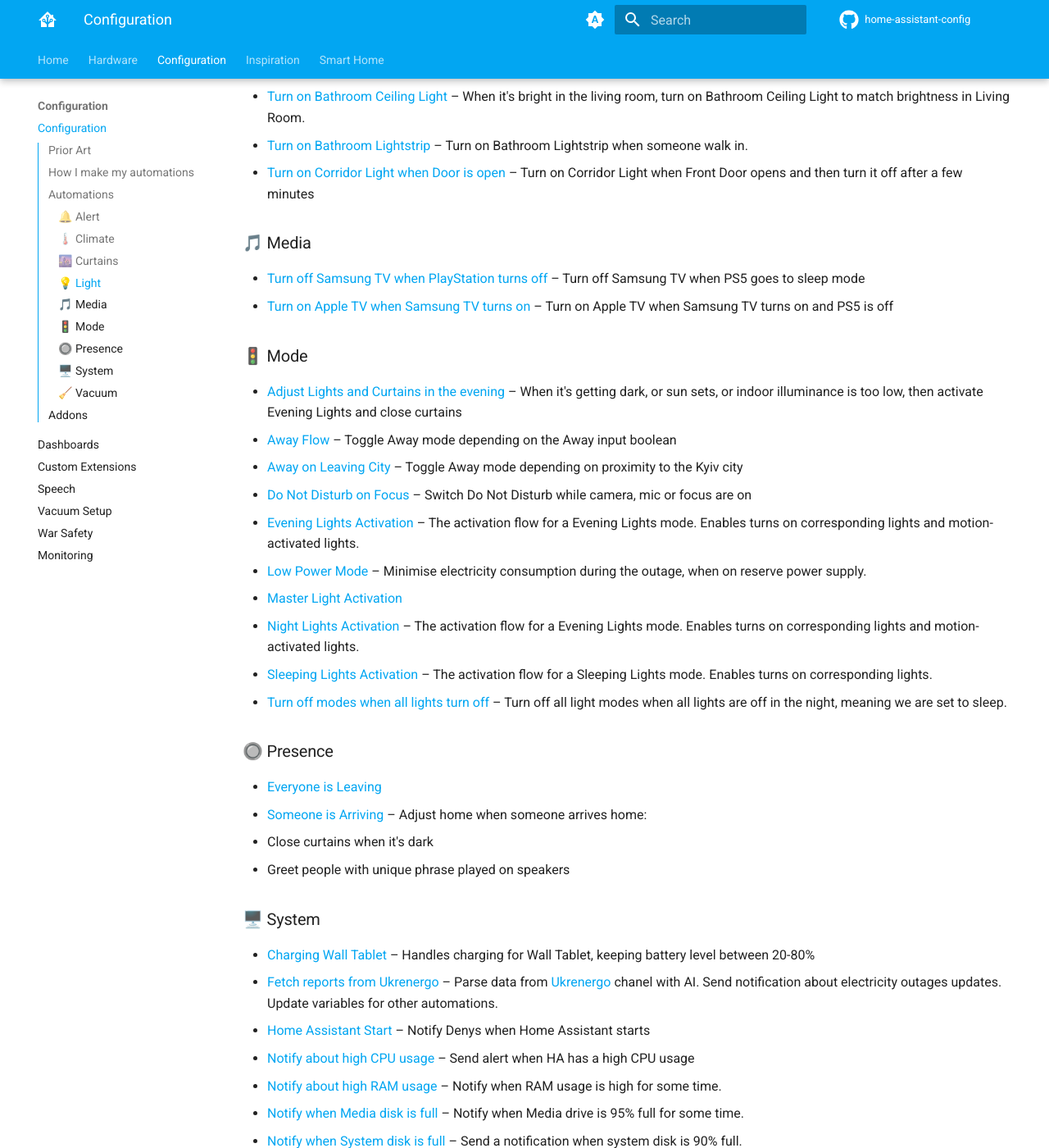
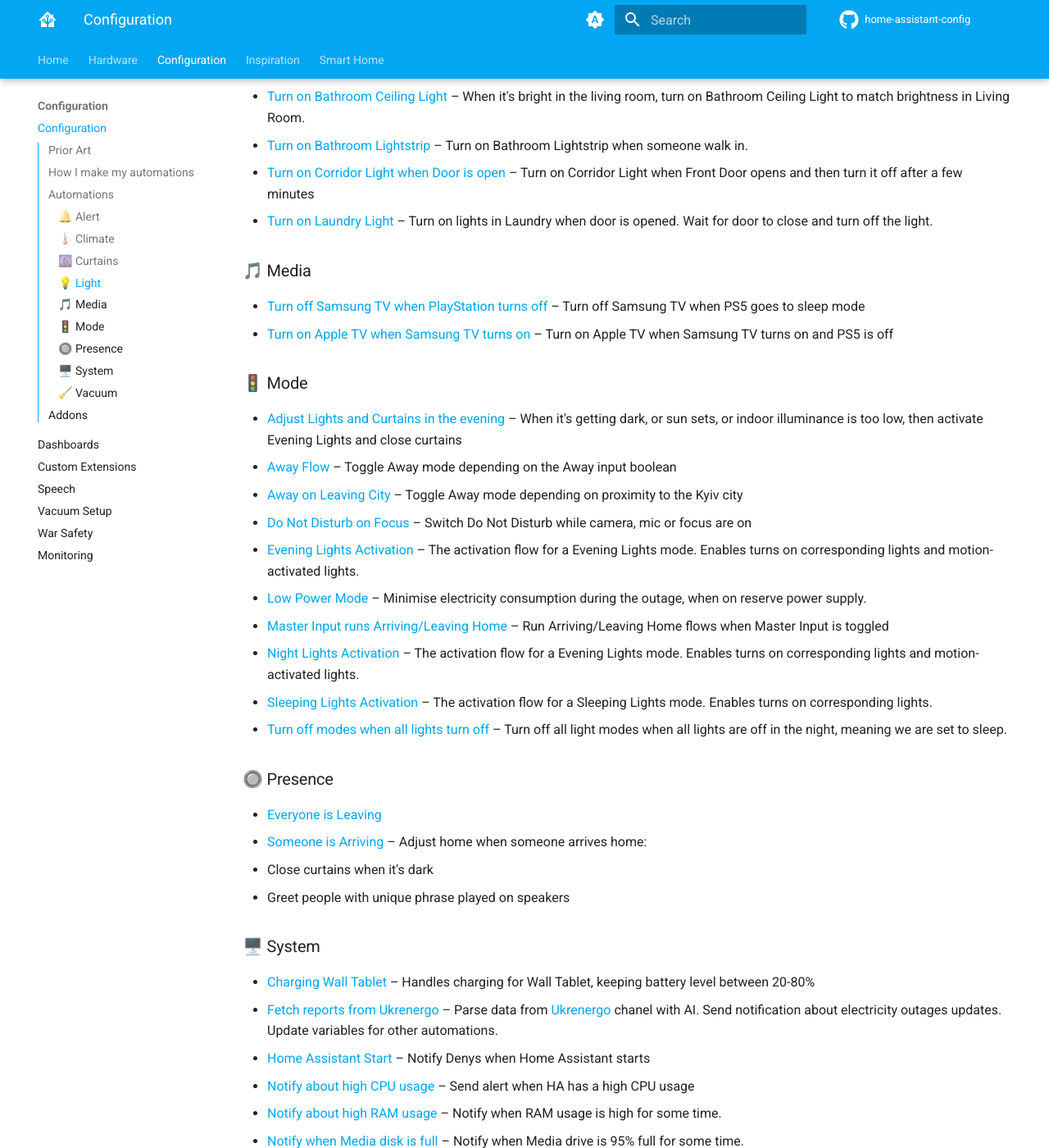
Before and after one commit to denysdovhan/home-assistant-config, an MkDocs documentation site: the page built from docs/config/index.md, in a window 1280 px wide and 1400 px high, scrolled down 2979 px. Shown: the whole window at 82% size. Built offline with MkDocs 1.6.1 and Material for MkDocs 9.7.7, drawn with Linux system fonts in a browser that asks for light colours; comment, search, counter and statistics services are not loaded; some of the changed text lies outside the part shown.

Commit message:
docs: Update docs

```diff
--- a/docs/config/index.md
+++ b/docs/config/index.md
@@ -68,7 +68,7 @@ Total number of automations: **63**️
 - [Calibrate Cabinet Right TRV temperature](https://github.com/denysdovhan/home-assistant-config/blob/9ff2a365ae41e27ddb5c0d6074cc071df4f6adf8/automations.yaml#L1518) – Calibrate TRV temperature with external sensor.
 - [Calibrate Living Room TRV temperature](https://github.com/denysdovhan/home-assistant-config/blob/9ff2a365ae41e27ddb5c0d6074cc071df4f6adf8/automations.yaml#L1482) – Calibrate TRV temperature with external sensor.
 - [Suggest turning on AC when it's hot](https://github.com/denysdovhan/home-assistant-config/blob/9ff2a365ae41e27ddb5c0d6074cc071df4f6adf8/automations.yaml#LNone) – When temperature raises over certain level, send an actionable notification for turning on ACs
-- [Toggle dehumidifiers when we sleep](https://github.com/denysdovhan/home-assistant-config/blob/9ff2a365ae41e27ddb5c0d6074cc071df4f6adf8/automations.yaml#L2477) – Turn off Bathroom and Laundry dehumidifiers when we sleep and turn them on in the morning.
+- [Toggle dehumidifiers when we sleep](https://github.com/denysdovhan/home-assistant-config/blob/9ff2a365ae41e27ddb5c0d6074cc071df4f6adf8/automations.yaml#L2452) – Turn off Bathroom and Laundry dehumidifiers when we sleep and turn them on in the morning.
 - [Turn on fan when someone is on the toilet](https://github.com/denysdovhan/home-assistant-config/blob/9ff2a365ae41e27ddb5c0d6074cc071df4f6adf8/automations.yaml#L1058) – When someone sits in the toilet, then turn on the fan. Turn off fan when person leaves.
 - [Turn on heaters during heating season](https://github.com/denysdovhan/home-assistant-config/blob/9ff2a365ae41e27ddb5c0d6074cc071df4f6adf8/automations.yaml#L563) – Turn on/off heaters when weather is getting cold/warm
 
@@ -80,17 +80,18 @@ Total number of automations: **63**️
 
 ### 💡 Light
 
-- [Motion-activated lights in Bedroom](https://github.com/denysdovhan/home-assistant-config/blob/9ff2a365ae41e27ddb5c0d6074cc071df4f6adf8/automations.yaml#L2314) – Turn on Lights in Bedroom based on presence and current activated light mode.
-- [Motion-activated lights in Cabinet](https://github.com/denysdovhan/home-assistant-config/blob/9ff2a365ae41e27ddb5c0d6074cc071df4f6adf8/automations.yaml#L2249) – Turn on Lights in Cabinet based on presence and current activated light mode.
-- [Presence Simulation in Away Mode](https://github.com/denysdovhan/home-assistant-config/blob/9ff2a365ae41e27ddb5c0d6074cc071df4f6adf8/automations.yaml#L1952) – Toggle Presence Simulation during Night in Away Mode
-- [Suggest activating Night Lights](https://github.com/denysdovhan/home-assistant-config/blob/9ff2a365ae41e27ddb5c0d6074cc071df4f6adf8/automations.yaml#L2374) – At the deep evening, send a notification suggesting to activate Night Lights mode.
+- [Motion-activated lights in Bedroom](https://github.com/denysdovhan/home-assistant-config/blob/9ff2a365ae41e27ddb5c0d6074cc071df4f6adf8/automations.yaml#L2289) – Turn on Lights in Bedroom based on presence and current activated light mode.
+- [Motion-activated lights in Cabinet](https://github.com/denysdovhan/home-assistant-config/blob/9ff2a365ae41e27ddb5c0d6074cc071df4f6adf8/automations.yaml#L2224) – Turn on Lights in Cabinet based on presence and current activated light mode.
+- [Presence Simulation in Away Mode](https://github.com/denysdovhan/home-assistant-config/blob/9ff2a365ae41e27ddb5c0d6074cc071df4f6adf8/automations.yaml#L1927) – Toggle Presence Simulation during Night in Away Mode
+- [Suggest activating Night Lights](https://github.com/denysdovhan/home-assistant-config/blob/9ff2a365ae41e27ddb5c0d6074cc071df4f6adf8/automations.yaml#L2349) – At the deep evening, send a notification suggesting to activate Night Lights mode.
 - [Turn off Bathroom lights](https://github.com/denysdovhan/home-assistant-config/blob/9ff2a365ae41e27ddb5c0d6074cc071df4f6adf8/automations.yaml#L1821) – When no one is in Bathroom, but the lights are still on, then turn them off.
-- [Turn off Bedroom lights](https://github.com/denysdovhan/home-assistant-config/blob/9ff2a365ae41e27ddb5c0d6074cc071df4f6adf8/automations.yaml#L2350) – Turn off lights in Bedroom when motion sensor doesn't detect any motion for long period of time.
-- [Turn off Cabinet lights](https://github.com/denysdovhan/home-assistant-config/blob/9ff2a365ae41e27ddb5c0d6074cc071df4f6adf8/automations.yaml#L2290) – Turn off lights in Cabinet when motion sensor doesn't detect any motion for long period of time.
+- [Turn off Bedroom lights](https://github.com/denysdovhan/home-assistant-config/blob/9ff2a365ae41e27ddb5c0d6074cc071df4f6adf8/automations.yaml#L2325) – Turn off lights in Bedroom when motion sensor doesn't detect any motion for long period of time.
+- [Turn off Cabinet lights](https://github.com/denysdovhan/home-assistant-config/blob/9ff2a365ae41e27ddb5c0d6074cc071df4f6adf8/automations.yaml#L2265) – Turn off lights in Cabinet when motion sensor doesn't detect any motion for long period of time.
 - [Turn off Corridor Light When Door is Closed](https://github.com/denysdovhan/home-assistant-config/blob/9ff2a365ae41e27ddb5c0d6074cc071df4f6adf8/automations.yaml#L1694) – Turn off Corridor Light when Front Door closes. If the light is still on, then send a notification with an action to turn off the light.
-- [Turn on Bathroom Ceiling Light](https://github.com/denysdovhan/home-assistant-config/blob/9ff2a365ae41e27ddb5c0d6074cc071df4f6adf8/automations.yaml#L2042) – When it's bright in the living room, turn on Bathroom Ceiling Light to match brightness in Living Room.
-- [Turn on Bathroom Lightstrip](https://github.com/denysdovhan/home-assistant-config/blob/9ff2a365ae41e27ddb5c0d6074cc071df4f6adf8/automations.yaml#L1982) – Turn on Bathroom Lightstrip when someone walk in.
+- [Turn on Bathroom Ceiling Light](https://github.com/denysdovhan/home-assistant-config/blob/9ff2a365ae41e27ddb5c0d6074cc071df4f6adf8/automations.yaml#L2017) – When it's bright in the living room, turn on Bathroom Ceiling Light to match brightness in Living Room.
+- [Turn on Bathroom Lightstrip](https://github.com/denysdovhan/home-assistant-config/blob/9ff2a365ae41e27ddb5c0d6074cc071df4f6adf8/automations.yaml#L1957) – Turn on Bathroom Lightstrip when someone walk in.
 - [Turn on Corridor Light when Door is open](https://github.com/denysdovhan/home-assistant-config/blob/9ff2a365ae41e27ddb5c0d6074cc071df4f6adf8/automations.yaml#L1666) – Turn on Corridor Light when Front Door opens and then turn it off after a few minutes
+- [Turn on Laundry Light](https://github.com/denysdovhan/home-assistant-config/blob/9ff2a365ae41e27ddb5c0d6074cc071df4f6adf8/automations.yaml#L2538) – Turn on lights in Laundry when door is opened. Wait for door to close and turn off the light.
 
 ### 🎵 Media
 
@@ -99,16 +100,16 @@ Total number of automations: **63**️
 
 ### 🚦 Mode
 
-- [Adjust Lights and Curtains in the evening](https://github.com/denysdovhan/home-assistant-config/blob/9ff2a365ae41e27ddb5c0d6074cc071df4f6adf8/automations.yaml#L2144) – When it's getting dark, or sun sets, or indoor illuminance is too low, then activate Evening Lights and close curtains
+- [Adjust Lights and Curtains in the evening](https://github.com/denysdovhan/home-assistant-config/blob/9ff2a365ae41e27ddb5c0d6074cc071df4f6adf8/automations.yaml#L2119) – When it's getting dark, or sun sets, or indoor illuminance is too low, then activate Evening Lights and close curtains
 - [Away Flow](https://github.com/denysdovhan/home-assistant-config/blob/9ff2a365ae41e27ddb5c0d6074cc071df4f6adf8/automations.yaml#L1772) – Toggle Away mode depending on the Away input boolean
 - [Away on Leaving City](https://github.com/denysdovhan/home-assistant-config/blob/9ff2a365ae41e27ddb5c0d6074cc071df4f6adf8/automations.yaml#L1782) – Toggle Away mode depending on proximity to the Kyiv city
 - [Do Not Disturb on Focus](https://github.com/denysdovhan/home-assistant-config/blob/9ff2a365ae41e27ddb5c0d6074cc071df4f6adf8/automations.yaml#L1465) – Switch Do Not Disturb while camera, mic or focus are on
-- [Evening Lights Activation](https://github.com/denysdovhan/home-assistant-config/blob/9ff2a365ae41e27ddb5c0d6074cc071df4f6adf8/automations.yaml#L2219) – The activation flow for a Evening Lights mode. Enables turns on corresponding lights and motion-activated lights.
+- [Evening Lights Activation](https://github.com/denysdovhan/home-assistant-config/blob/9ff2a365ae41e27ddb5c0d6074cc071df4f6adf8/automations.yaml#L2194) – The activation flow for a Evening Lights mode. Enables turns on corresponding lights and motion-activated lights.
 - [Low Power Mode](https://github.com/denysdovhan/home-assistant-config/blob/9ff2a365ae41e27ddb5c0d6074cc071df4f6adf8/automations.yaml#L481) – Minimise electricity consumption during the outage, when on reserve power supply.
-- [Master Light Activation](https://github.com/denysdovhan/home-assistant-config/blob/9ff2a365ae41e27ddb5c0d6074cc071df4f6adf8/automations.yaml#L2555)
-- [Night Lights Activation](https://github.com/denysdovhan/home-assistant-config/blob/9ff2a365ae41e27ddb5c0d6074cc071df4f6adf8/automations.yaml#L2234) – The activation flow for a Evening Lights mode. Enables turns on corresponding lights and motion-activated lights.
-- [Sleeping Lights Activation](https://github.com/denysdovhan/home-assistant-config/blob/9ff2a365ae41e27ddb5c0d6074cc071df4f6adf8/automations.yaml#L2462) – The activation flow for a Sleeping Lights mode. Enables turns on corresponding lights.
-- [Turn off modes when all lights turn off](https://github.com/denysdovhan/home-assistant-config/blob/9ff2a365ae41e27ddb5c0d6074cc071df4f6adf8/automations.yaml#L2514) – Turn off all light modes when all lights are off in the night, meaning we are set to sleep.
+- [Master Input runs Arriving/Leaving Home](https://github.com/denysdovhan/home-assistant-config/blob/9ff2a365ae41e27ddb5c0d6074cc071df4f6adf8/automations.yaml#L2515) – Run Arriving/Leaving Home flows when Master Input is toggled
+- [Night Lights Activation](https://github.com/denysdovhan/home-assistant-config/blob/9ff2a365ae41e27ddb5c0d6074cc071df4f6adf8/automations.yaml#L2209) – The activation flow for a Evening Lights mode. Enables turns on corresponding lights and motion-activated lights.
+- [Sleeping Lights Activation](https://github.com/denysdovhan/home-assistant-config/blob/9ff2a365ae41e27ddb5c0d6074cc071df4f6adf8/automations.yaml#L2437) – The activation flow for a Sleeping Lights mode. Enables turns on corresponding lights.
+- [Turn off modes when all lights turn off](https://github.com/denysdovhan/home-assistant-config/blob/9ff2a365ae41e27ddb5c0d6074cc071df4f6adf8/automations.yaml#L2489) – Turn off all light modes when all lights are off in the night, meaning we are set to sleep.
 
 ### 🔘 Presence
 
```
Also changed, not shown: other parts of docs/config/index.md (+3 -4 lines).
